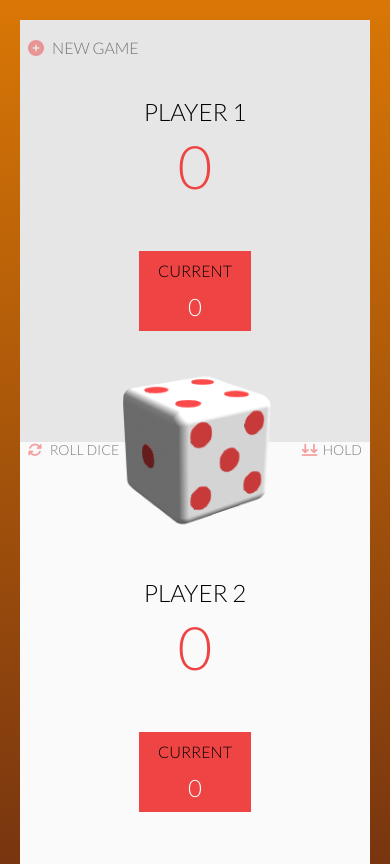
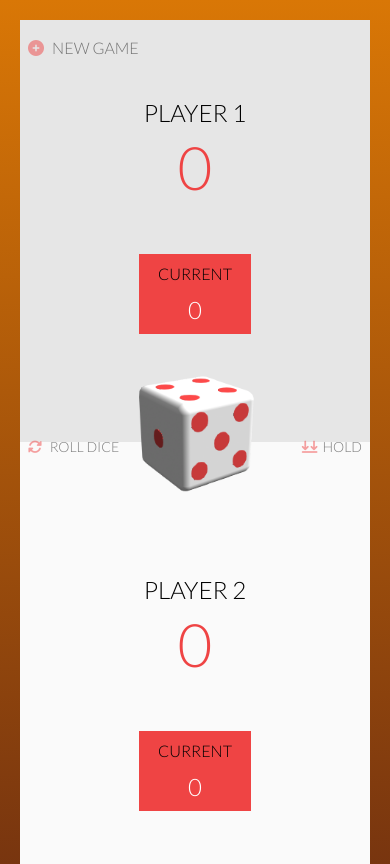
Before and after one commit to MatVD/jeu-de-des, a website: page index.html in a window 390 px wide. Drawn offline with Linux system fonts and the light colour scheme.

Commit message:
bug fix with dice width on mobile

```diff
--- a/index.html
+++ b/index.html
@@ -44,10 +44,11 @@
 
           <img
           id="imgDe"
+          class="md:w-48"
           src="/images/defautFace.png"
           alt="Images des faces du dé"
-          width="180"
-          height="180">
+          width="140"
+          height="140">
 
           <div class="flex text-center md:flex-col">
             <p id="rollDice" class="text-sm absolute left-2 bottom-[69px] md:static md:m-5 cursor-pointer animate-pulse">
```
